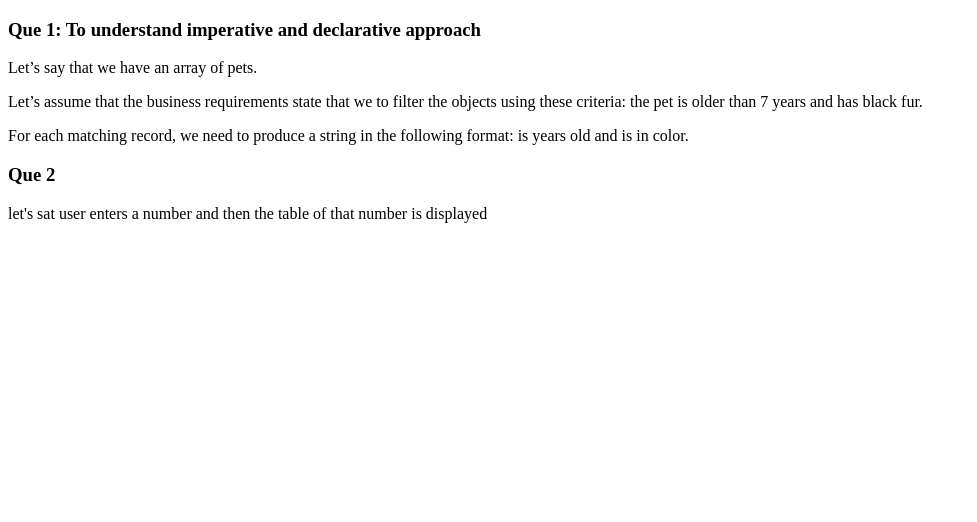
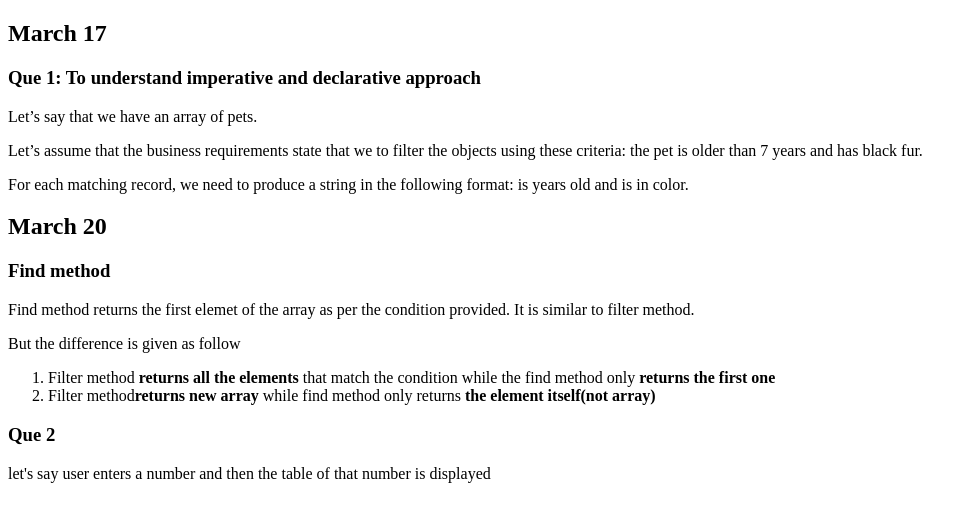
Before and after one commit to Prashant-021/blogsLearning, a plain HTML site: page index.html in a window 1280 px wide. Shown: the whole page, without its empty margins (0-977 px from the left). Drawn offline with Linux system fonts and the light colour scheme.

Commit message:
find method

```diff
--- /dev/null
+++ b/find.js
@@ -0,0 +1,8 @@
+console.log("Find Method:");
+
+const numbers = [12, -23, 42, -21, 32];
+const findResult = numbers.find(num => num < 0)
+console.log(findResult);
+
+const filterResult = numbers.filter(num => num < 0);
+console.log(filterResult);
--- a/index.html
+++ b/index.html
@@ -9,6 +9,7 @@
 </head>
 
 <body>
+    <h2>March 17</h2>
     <h3>Que 1: To understand imperative and declarative approach</h3>
     <p>Let’s say that we have an array of pets.</p>
     <p>
@@ -19,13 +20,37 @@
         For each matching record, we need to produce a string in the following format:
         <petName> is <age> years old and is<color> in color.
     </p>
+    <!-- <script src="imperative_and_declarative.js"></script> -->
+
+    <h2>March 20</h2>
+    <h3>Find method</h3>
+    <p>
+        Find method returns the first elemet of the array as per the condition provided. It
+        is similar to filter method.
+    </p>
+    <p>
+        But the difference is given as follow
+    </p>
+    <ol>
+        <li>Filter method <strong> returns all the elements</strong> that match the condition while the find method only
+            <strong> returns the first
+                one</strong></li>
+        <li>
+            Filter method<strong>returns new array</strong> while find method only returns <strong> the
+                element itself(not array)
+            </strong></li>
+    </ol>
+    <script src="find.js"></script>
+
 
     <h3>Que 2</h3>
     <p>
-        let's sat user enters a number and then the table of that number is displayed
+        let's say user enters a number and then the table of that number is displayed
     </p>
 
-    <script src="imperative_and_declarative.js"></script>
+
+
+
 </body>
 
 </html>
```
